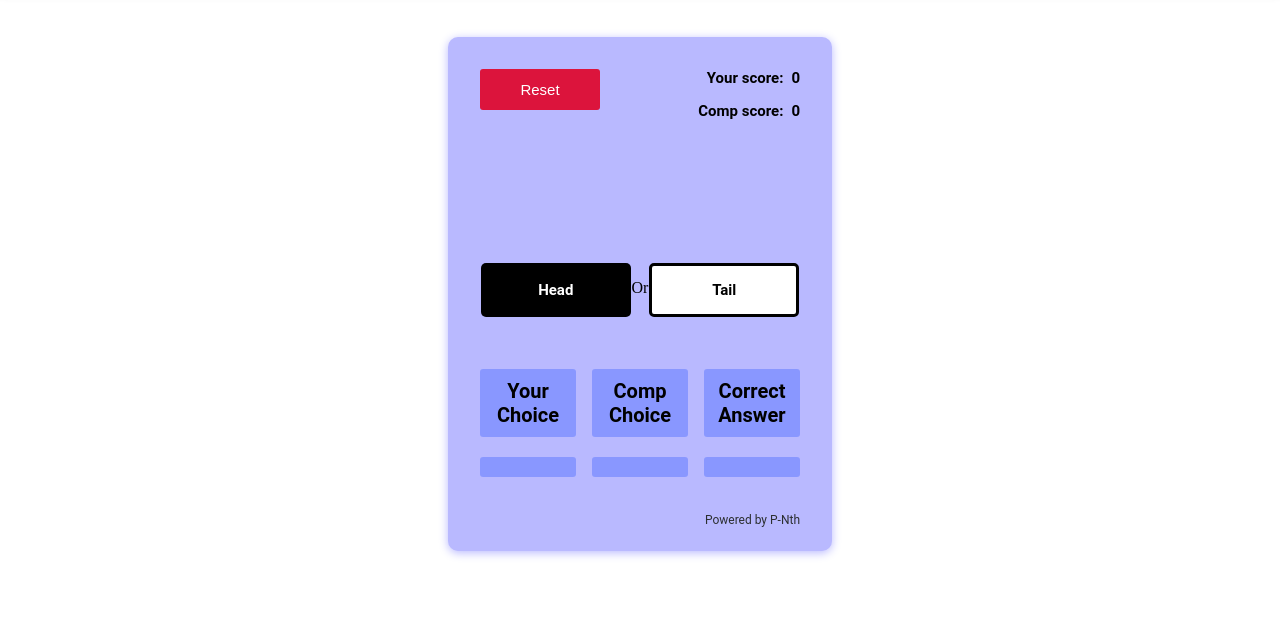
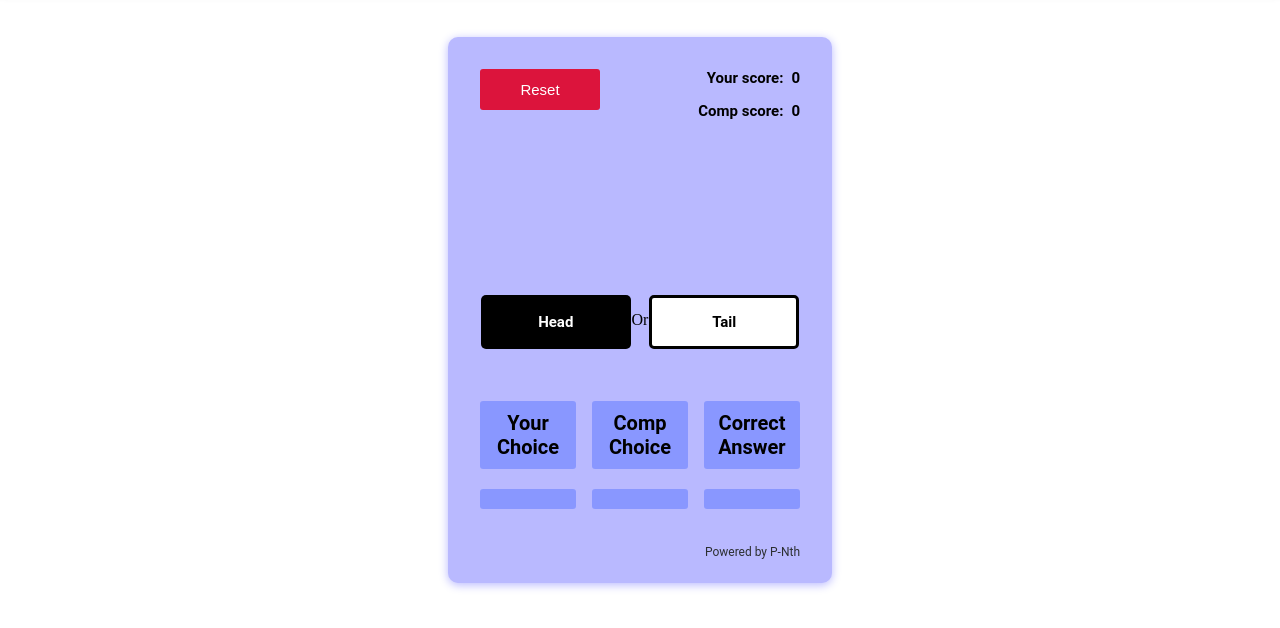
Before and after one commit to P-Nth/CoinToss, a plain HTML site: page index.html in a window 1280 px wide. Shown: the part 92-720 px from the top of the page. Drawn offline with Linux system fonts and the light colour scheme.

Commit message:
Refactored style.css

```diff
--- a/assets/style.css
+++ b/assets/style.css
@@ -225,7 +225,7 @@ header .nav img:hover {
     padding: 2em;
   }
   .game_wrapper .row-2 {
-    margin-top: 8em;
+    margin-top: 10em;
   }
   .game_wrapper .row-2 button {
     width: 10em;
```
